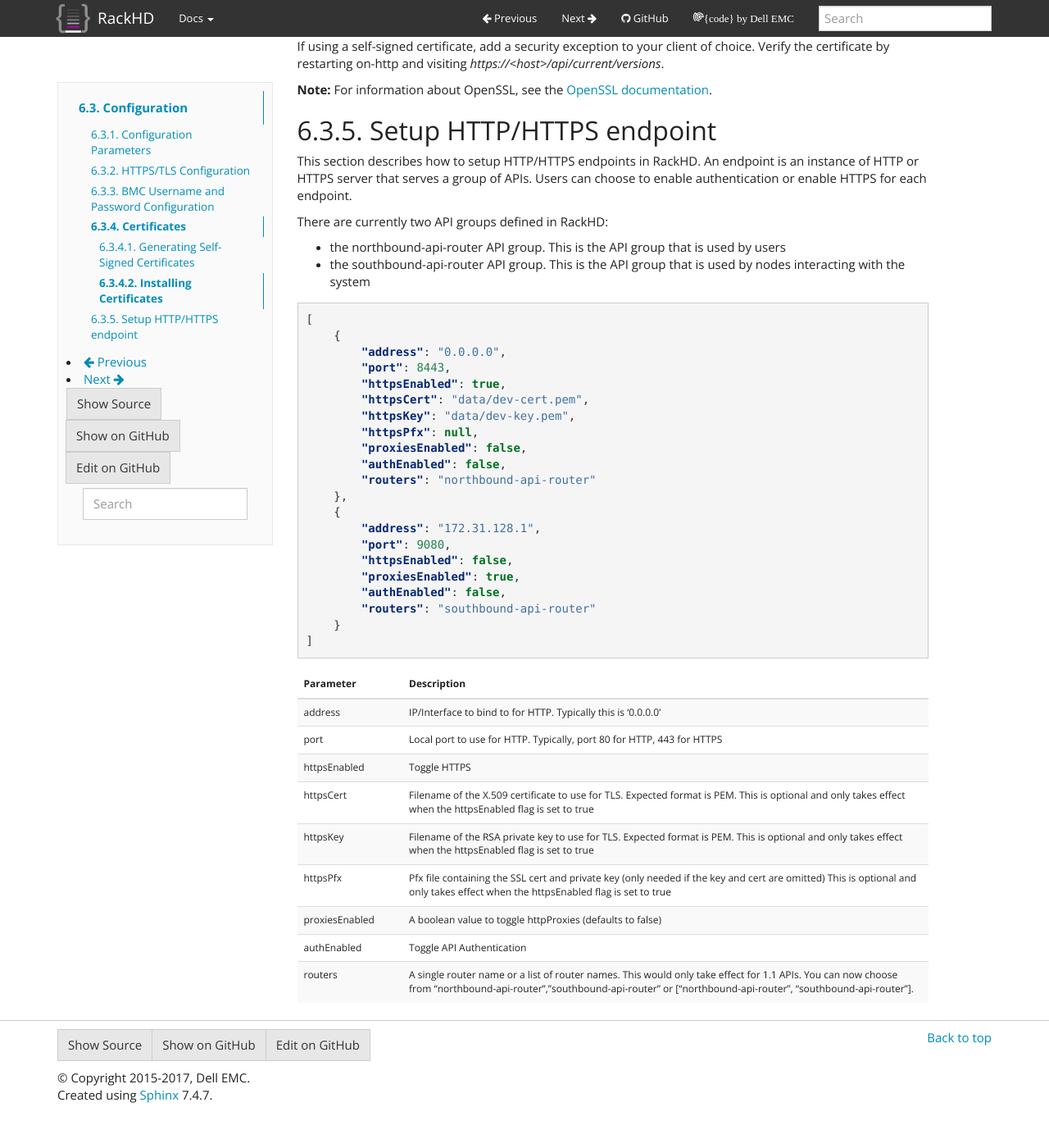
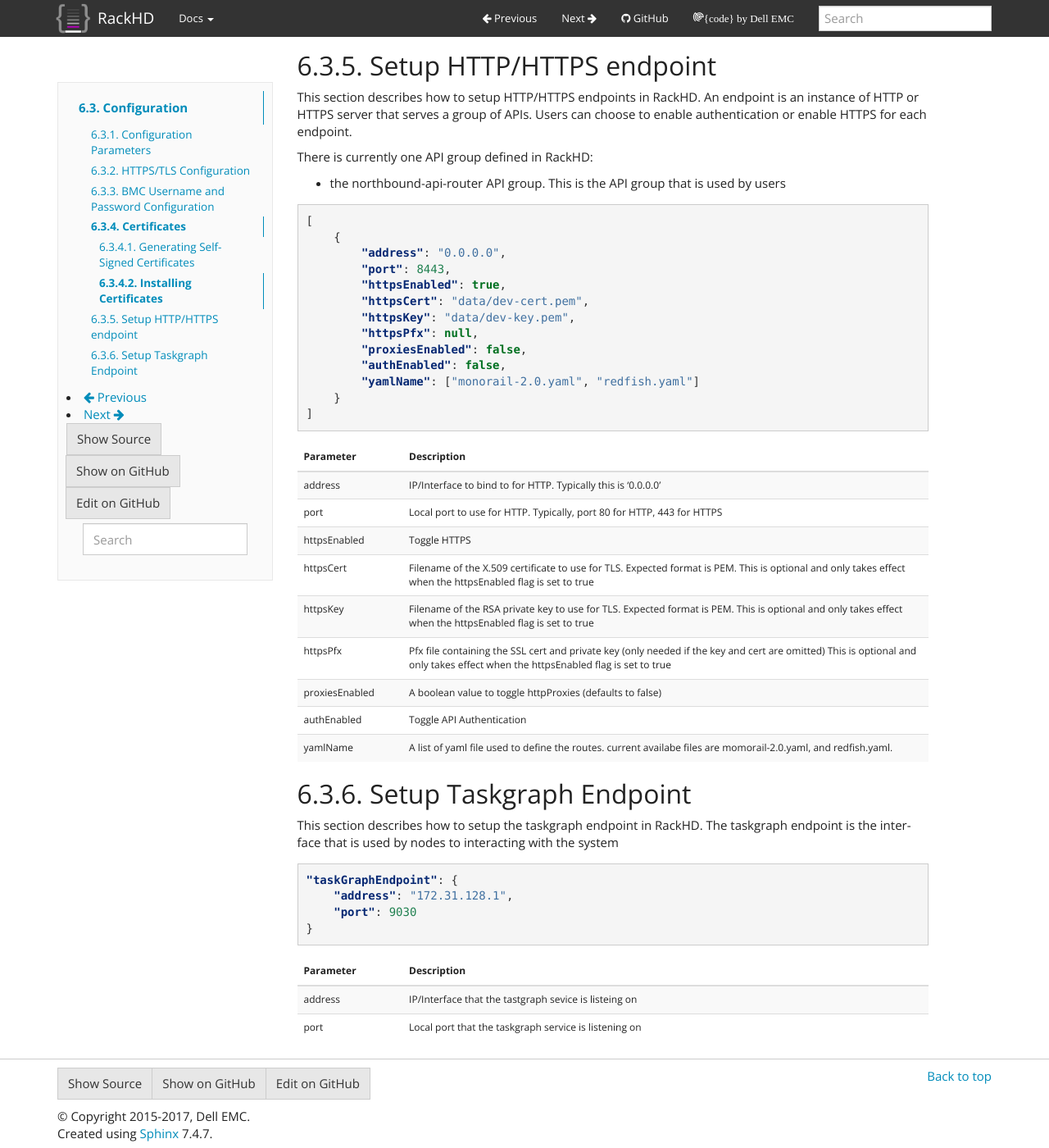
Before and after one commit to RackHD/docs, a Sphinx documentation site: the page built from docs/rackhd/configuration.rst, in a window 1280 px wide and 1400 px high, scrolled down 5198 px. Shown: the whole window at 82% size. Built offline with Sphinx 7.4.7, drawn with Linux system fonts in a browser that asks for light colours; before the commit the page ends 6555 px from its top, so only the background shows below that; some of the changed text lies outside the part shown.

Commit message:
add documentation for standalone taskgraph

```diff
--- a/docs/rackhd/configuration.rst
+++ b/docs/rackhd/configuration.rst
@@ -13,7 +13,7 @@
         "amqp": "amqp://localhost",
         "rackhdPublicIp": null,
         "apiServerAddress": "172.31.128.1",
-        "apiServerPort": 9080,
+        "apiServerPort": 9030,
         "dhcpPollerActive": false,
         "dhcpGateway": "172.31.128.1",
         "dhcpProxyBindAddress": "172.31.128.1",
@@ -28,17 +28,13 @@
                 "httpsEnabled": false,
                 "proxiesEnabled": true,
                 "authEnabled": false,
-                "routers": "northbound-api-router"
+                "yamlName": ["monorail-2.0.yaml", "redfish.yaml"]
             },
-            {
-                "address": "172.31.128.1",
-                "port": 9080,
-                "httpsEnabled": false,
-                "proxiesEnabled": true,
-                "authEnabled": false,
-                "routers": "southbound-api-router"
-            }
         ],
+        "taskGraphEndpoint": {
+            "address": "172.31.128.1",
+            "port": 9030
+        },
         "httpDocsRoot": "./build/apidoc",
         "httpFileServiceRoot": "./static/files",
         "httpFileServiceType": "FileSystem",
@@ -423,11 +419,9 @@
 An endpoint is an instance of HTTP or HTTPS server that serves a group of APIs. Users can
 choose to enable authentication or enable HTTPS for each endpoint.
 
-There are currently two API groups defined in RackHD:
+There is currently one API group defined in RackHD:
 
 - the northbound-api-router API group. This is the API group that is used by users
-- the southbound-api-router API group. This is the API group that is used by nodes
-  interacting with the system
 
 .. code-block:: JSON
 
@@ -441,15 +435,7 @@
             "httpsPfx": null,
             "proxiesEnabled": false,
             "authEnabled": false,
-            "routers": "northbound-api-router"
-        },
-        {
-            "address": "172.31.128.1",
-            "port": 9080,
-            "httpsEnabled": false,
-            "proxiesEnabled": true,
-            "authEnabled": false,
-            "routers": "southbound-api-router"
+            "yamlName": ["monorail-2.0.yaml", "redfish.yaml"]
         }
     ]
 
@@ -479,8 +465,33 @@
       - A boolean value to toggle httpProxies (defaults to false)
     * - authEnabled
       - Toggle API Authentication
-    * - routers
-      - A single router name or a list of router names.
-        This would only take effect for 1.1 APIs.
-        You can now choose from "northbound-api-router","southbound-api-router" or
-        ["northbound-api-router", "southbound-api-router"].
+    * - yamlName
+      - A list of yaml file used to define the routes.
+        current availabe files are momorail-2.0.yaml, and redfish.yaml.
+
+
+.. _taskgraph-endpoint-config-ref-label:
+
+Setup Taskgraph Endpoint
+~~~~~~~~~~~~~~~~~~~~~~~~~~~~~~
+
+This section describes how to setup the taskgraph endpoint in RackHD.
+The taskgraph endpoint is the interface that is used by nodes to interacting with the system
+
+.. code-block:: JSON
+
+    "taskGraphEndpoint": {
+        "address": "172.31.128.1",
+        "port": 9030
+    }
+
+.. list-table::
+    :widths: 20 100
+    :header-rows: 1
+
+    * - Parameter
+      - Description
+    * - address
+      - IP/Interface that the tastgraph sevice is listeing on
+    * - port
+      - Local port that the taskgraph service is listening on
```
Also changed, not shown: docs/architecture.rst (+4 -3 lines).
